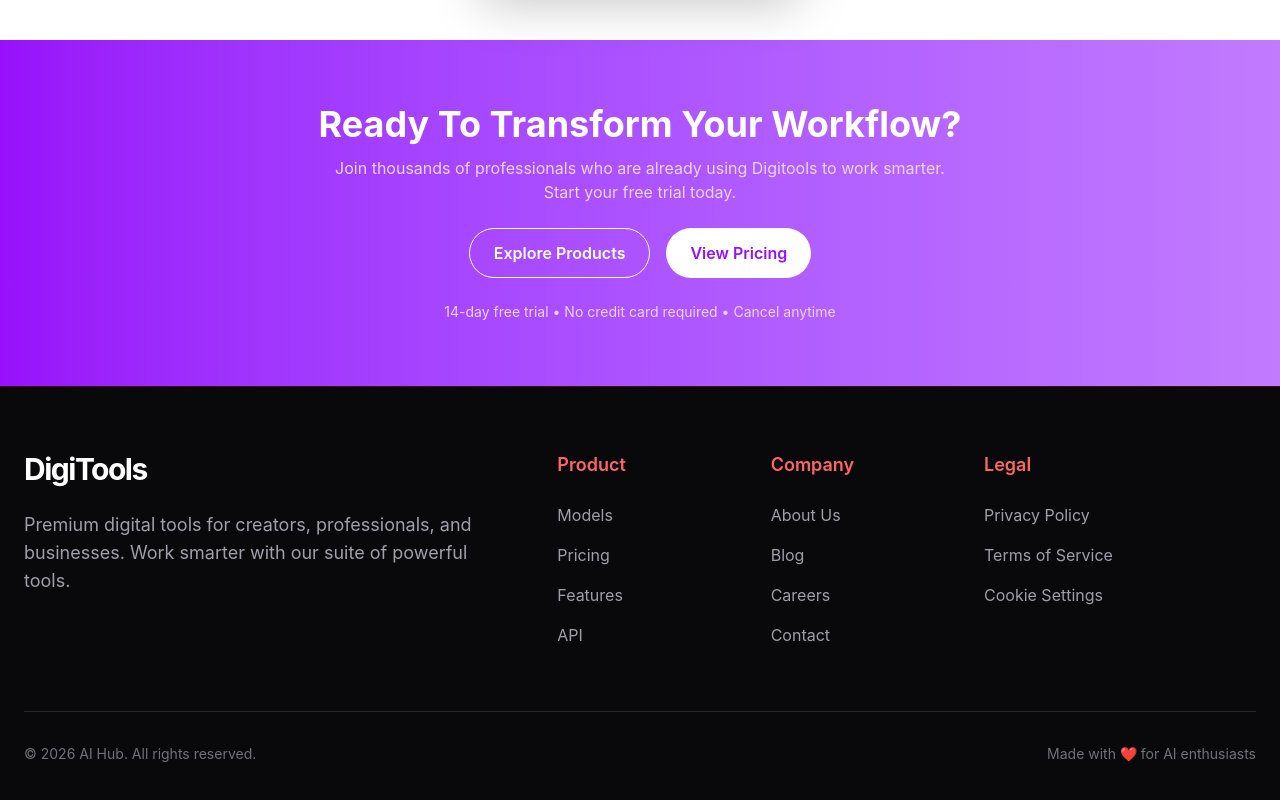
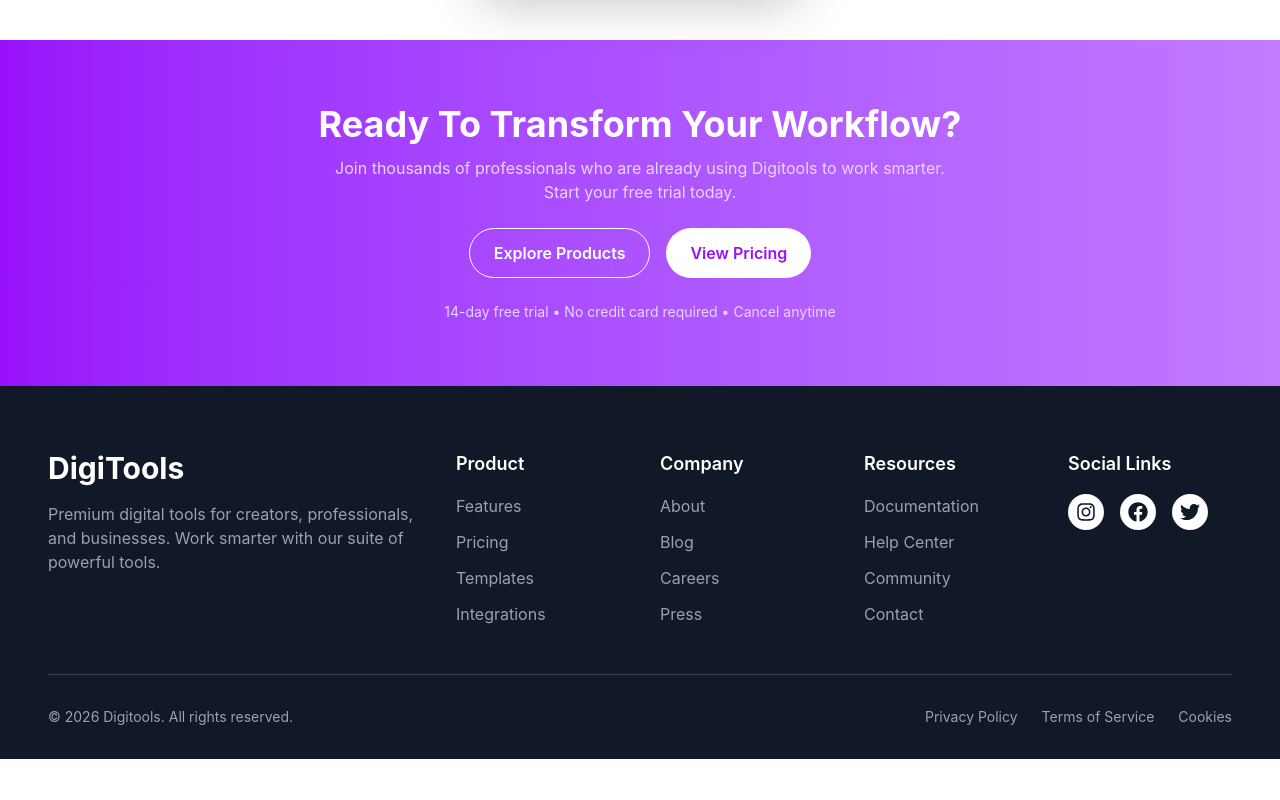
Before and after one commit to anim710/z.anim_Digitool_Platform_ph-A6, a React (Vite) app: page / in a window 1280 px wide. Shown: the part 2006-2806 px from the top of the page. After the commit the page ends 2765 px from the top, so only its background shows below. Built offline with nearby package versions, Linux system fonts and the light colour scheme.

Commit message:
constructed the footer section and added data in json format

```diff
--- /dev/null
+++ b/public/products.json
@@ -0,0 +1,90 @@
+[
+  {
+    "id": 1,
+    "name": "ResumeForge AI",
+    "description": "Create professional resumes in minutes with AI\nTailored for tech, marketing, and finance roles",
+    "price": 9,
+    "period": "monthly",
+    "tag": "popular",
+    "tagType": "popular",
+    "features": ["100+ templates", "ATS optimization", "AI keyword matching", "Export to PDF & Word"],
+    "icon": "📄"
+  },
+  {
+    "id": 2,
+    "name": "Notionify",
+    "description": "Turn any webpage into a beautiful Notion page\nOne-click save with full formatting preserved",
+    "price": 0,
+    "period": "one-time",
+    "tag": "free",
+    "tagType": "new",
+    "features": ["Unlimited saves", "AI summarization", "Dark mode support", "Offline access"],
+    "icon": "📝"
+  },
+  {
+    "id": 3,
+    "name": "PromptMaster Pro",
+    "description": "Master AI prompting with 500+ expert templates\nInstantly improve ChatGPT, Claude & Grok outputs",
+    "price": 12,
+    "period": "monthly",
+    "tag": "best seller",
+    "tagType": "best seller",
+    "features": ["500+ prompt templates", "Prompt analyzer", "Category library", "Community prompts"],
+    "icon": "✨"
+  },
+  {
+    "id": 4,
+    "name": "LogoCraft AI",
+    "description": "Generate stunning logos in seconds\nProfessional designs for startups and brands",
+    "price": 29,
+    "period": "one-time",
+    "tag": "new",
+    "tagType": "new",
+    "features": ["Unlimited generations", "Vector export", "Brand kit", "Social media kit"],
+    "icon": "🎨"
+  },
+  {
+    "id": 5,
+    "name": "EmailFlow AI",
+    "description": "Write high-converting cold emails instantly\nPersonalized sequences that get replies",
+    "price": 15,
+    "period": "monthly",
+    "tag": "popular",
+    "tagType": "popular",
+    "features": ["AI email writer", "A/B testing", "Follow-up sequences", "Spam score checker"],
+    "icon": "📧"
+  },
+  {
+    "id": 6,
+    "name": "CodeReview AI",
+    "description": "Instant AI code reviews & suggestions\nSupports JavaScript, Python, Java & more",
+    "price": 19,
+    "period": "monthly",
+    "tag": "best seller",
+    "tagType": "best seller",
+    "features": ["Real-time analysis", "Security checks", "Performance optimization", "Refactoring suggestions"],
+    "icon": "💻"
+  },
+  {
+    "id": 7,
+    "name": "SocialPost AI",
+    "description": "Create viral social media content in one click\nPerfect for Instagram, LinkedIn & Twitter",
+    "price": 8,
+    "period": "monthly",
+    "tag": "popular",
+    "tagType": "popular",
+    "features": ["Caption generator", "Hashtag optimizer", "Image ideas", "Trend analysis"],
+    "icon": "📱"
+  },
+  {
+    "id": 8,
+    "name": "MindMap AI",
+    "description": "Turn your ideas into beautiful mind maps instantly\nAI-powered brainstorming tool",
+    "price": 0,
+    "period": "one-time",
+    "tag": "free",
+    "tagType": "new",
+    "features": ["Unlimited mind maps", "AI suggestions", "Export to PNG & PDF", "Real-time collaboration"],
+    "icon": "🧠"
+  }
+]
--- a/src/Components/Footer.jsx
+++ b/src/Components/Footer.jsx
@@ -1,117 +1,76 @@
+import React from 'react';
+import { FaInstagram, FaFacebook, FaTwitter } from 'react-icons/fa';
+
 const Footer = () => {
   return (
-    <footer className="bg-zinc-950 border-t border-red-900/50 pt-16 pb-10">
-      <div className="max-w-7xl mx-auto px-6">
-        <div className="grid grid-cols-1 md:grid-cols-12 gap-12">
-          {/* Logo & Description */}
-          <div className="md:col-span-5">
-            <div className="flex items-center gap-3 mb-6">
-              {/* <img src="/logo.png" alt="AI Hub Logo" className="h-10 w-auto" /> */}
-              <h2 className="text-3xl font-bold tracking-tighter text-white">
-                DigiTools
-              </h2>
-            </div>
+    <div className="bg-[#111827] text-white pt-16 pb-8 px-4 lg:px-12 w-full">
+      <div className="max-w-7xl mx-auto">
+        <div className="grid grid-cols-1 md:grid-cols-2 lg:grid-cols-6 gap-10">
 
-            <p className="text-zinc-400 text-lg max-w-md">
+          <div className="lg:col-span-2">
+            <h2 className="text-3xl font-bold mb-4">DigiTools</h2>
+            <p className="text-gray-400 max-w-sm">
               Premium digital tools for creators, professionals, and businesses. Work smarter with our suite of powerful tools.
             </p>
-
-            {/* <div className="mt-8 flex gap-6 text-2xl text-zinc-500">
-                            <a href="#" className="hover:text-red-500 transition-colors"><FaTwitter /></a>
-                            <a href="#" className="hover:text-red-500 transition-colors"><FaGithub /></a>
-                            <a href="#" className="hover:text-red-500 transition-colors"><FaLinkedin /></a>
-                            <a href="#" className="hover:text-red-500 transition-colors"><FaDiscord /></a>
-                            <a href="#" className="hover:text-red-500 transition-colors"><FaYoutube /></a>
-                        </div> */}
           </div>
 
-          {/* Quick Links */}
-          <div className="md:col-span-2">
-            <h3 className="text-red-400 font-semibold mb-6 text-lg">Product</h3>
-            <ul className="space-y-4 text-zinc-400">
-              <li>
-                <a href="#" className="hover:text-white transition">
-                  Models
-                </a>
-              </li>
-              <li>
-                <a href="#" className="hover:text-white transition">
-                  Pricing
-                </a>
-              </li>
-              <li>
-                <a href="#" className="hover:text-white transition">
-                  Features
-                </a>
-              </li>
-              <li>
-                <a href="#" className="hover:text-white transition">
-                  API
-                </a>
-              </li>
-            </ul>
+          <div>
+            <h3 className="text-lg font-semibold mb-4">Product</h3>
+            <div className="flex flex-col gap-3 text-gray-400">
+              <a href="#">Features</a>
+              <a href="#">Pricing</a>
+              <a href="#">Templates</a>
+              <a href="#">Integrations</a>
+            </div>
           </div>
 
-          <div className="md:col-span-2">
-            <h3 className="text-red-400 font-semibold mb-6 text-lg">Company</h3>
-            <ul className="space-y-4 text-zinc-400">
-              <li>
-                <a href="#" className="hover:text-white transition">
-                  About Us
-                </a>
-              </li>
-              <li>
-                <a href="#" className="hover:text-white transition">
-                  Blog
-                </a>
-              </li>
-              <li>
-                <a href="#" className="hover:text-white transition">
-                  Careers
-                </a>
-              </li>
-              <li>
-                <a href="#" className="hover:text-white transition">
-                  Contact
-                </a>
-              </li>
-            </ul>
+          <div>
+            <h3 className="text-lg font-semibold mb-4">Company</h3>
+            <div className="flex flex-col gap-3 text-gray-400">
+              <a href="#">About</a>
+              <a href="#">Blog</a>
+              <a href="#">Careers</a>
+              <a href="#">Press</a>
+            </div>
           </div>
 
-          <div className="md:col-span-3">
-            <h3 className="text-red-400 font-semibold mb-6 text-lg">Legal</h3>
-            <ul className="space-y-4 text-zinc-400">
-              <li>
-                <a href="#" className="hover:text-white transition">
-                  Privacy Policy
-                </a>
-              </li>
-              <li>
-                <a href="#" className="hover:text-white transition">
-                  Terms of Service
-                </a>
-              </li>
-              <li>
-                <a href="#" className="hover:text-white transition">
-                  Cookie Settings
-                </a>
-              </li>
-            </ul>
+          <div>
+            <h3 className="text-lg font-semibold mb-4">Resources</h3>
+            <div className="flex flex-col gap-3 text-gray-400">
+              <a href="#">Documentation</a>
+              <a href="#">Help Center</a>
+              <a href="#">Community</a>
+              <a href="#">Contact</a>
+            </div>
           </div>
+
+          <div>
+            <h3 className="text-lg font-semibold mb-4">Social Links</h3>
+            <div className="flex gap-4">
+              <a href="#" className="bg-white text-[#111827] p-2 rounded-full flex items-center justify-center">
+                <FaInstagram size={20} />
+              </a>
+              <a href="#" className="bg-white text-[#111827] p-2 rounded-full flex items-center justify-center">
+                <FaFacebook size={20} />
+              </a>
+              <a href="#" className="bg-white text-[#111827] p-2 rounded-full flex items-center justify-center">
+                <FaTwitter size={20} />
+              </a>
+            </div>
+          </div>
+
         </div>
 
-        {/* Bottom Bar */}
-        <div className="mt-16 pt-8 border-t border-zinc-800 flex flex-col md:flex-row items-center justify-between gap-4 text-sm text-zinc-500">
-          <div>© {new Date().getFullYear()} AI Hub. All rights reserved.</div>
-
+        <div className="border-t border-gray-700 mt-12 pt-8 flex flex-col md:flex-row justify-between items-center gap-4 text-gray-400 text-sm">
+          <p>© 2026 Digitools. All rights reserved.</p>
           <div className="flex gap-6">
-            <a href="#" className="hover:text-red-400 transition">
-              Made with ❤️ for AI enthusiasts
-            </a>
+            <a href="#">Privacy Policy</a>
+            <a href="#">Terms of Service</a>
+            <a href="#">Cookies</a>
           </div>
         </div>
       </div>
-    </footer>
+    </div>
   );
 };
 
--- a/src/Components/NavBar.jsx
+++ b/src/Components/NavBar.jsx
@@ -1,4 +1,5 @@
 import { FontAwesomeIcon } from '@fortawesome/react-fontawesome'
+// import { FaShoppingCart } from "react-icons/fa";
 const NavBar = () => {
   return (
     <div className="navbar">
@@ -28,6 +29,7 @@ const NavBar = () => {
       </div>
       <div className="navbar-end gap-5">
         <FontAwesomeIcon icon="fa-solid fa-cart-arrow-down" />
+
         <a className="text-gray-700 font-medium cursor-pointer">Login</a>
         <a className="btn bg-purple-600 rounded-full text-white px-5">Get Started</a>
       </div>
```
